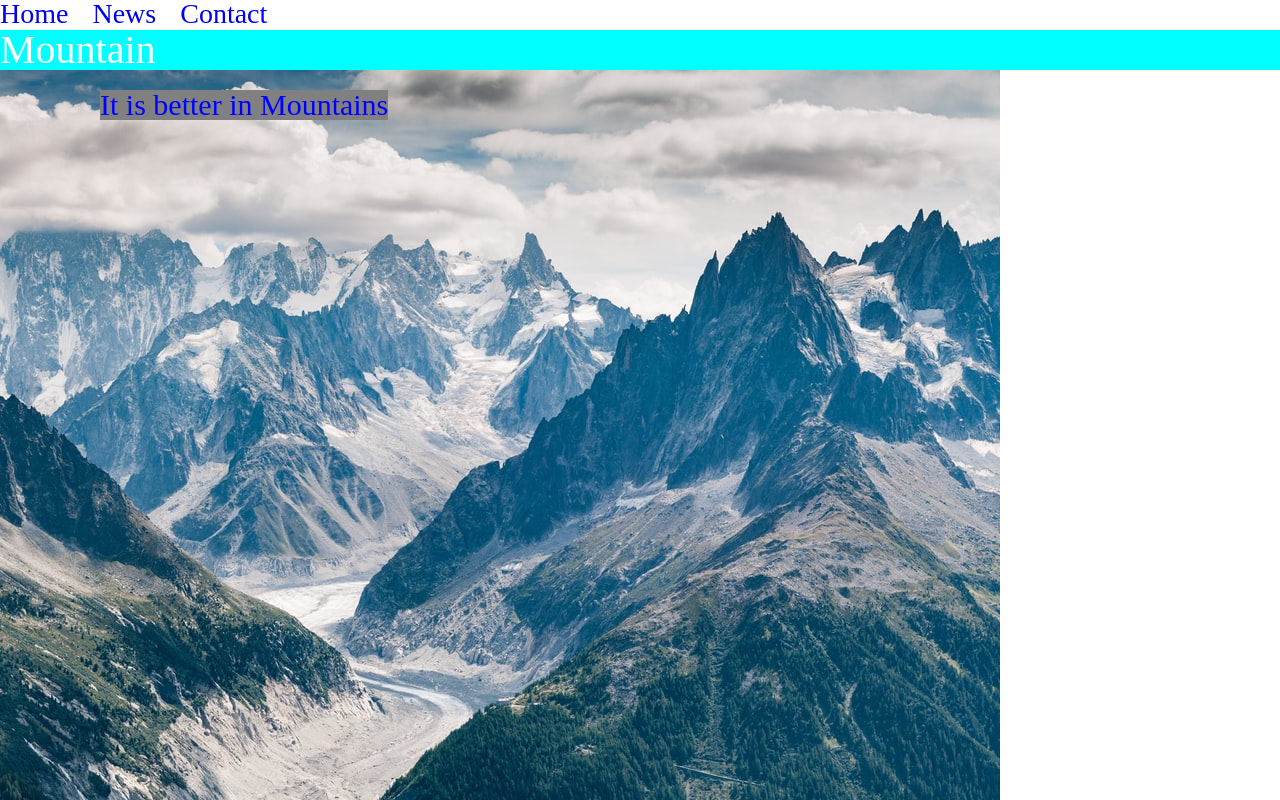
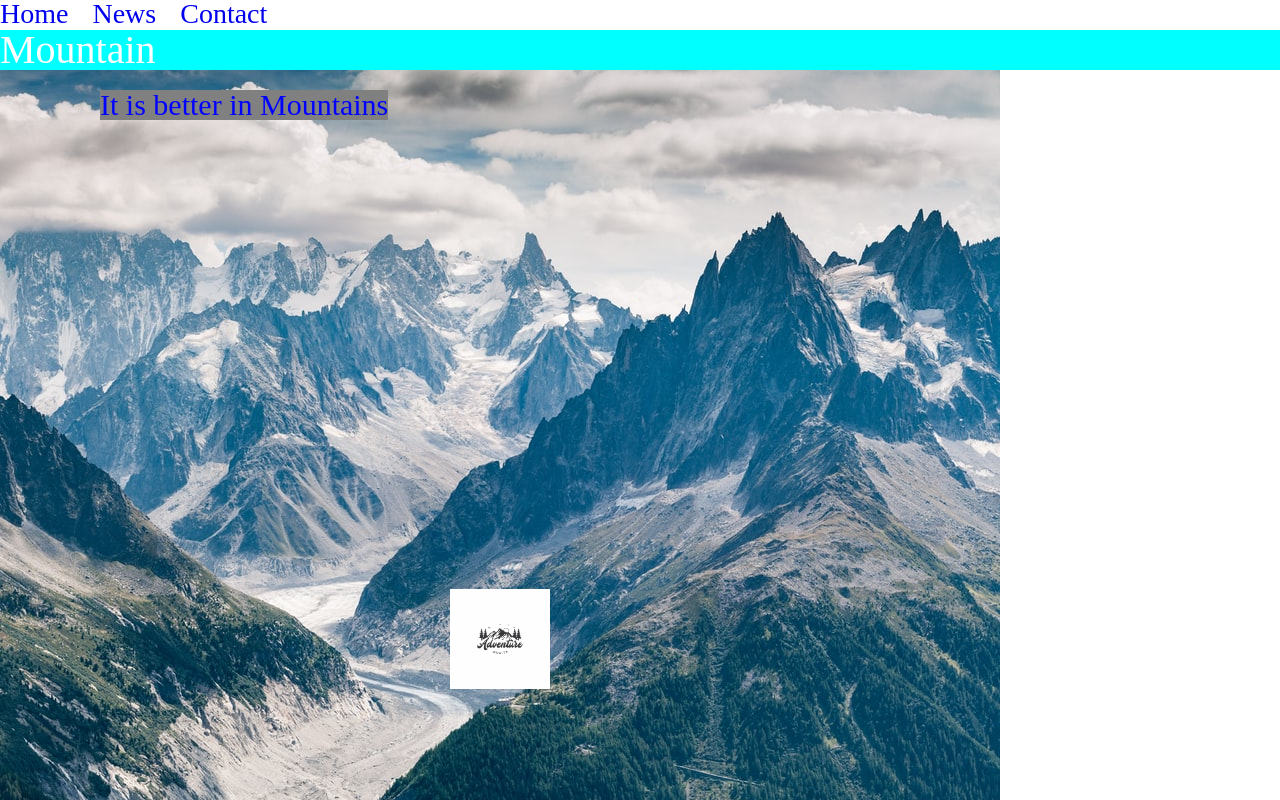
Before and after one commit to Sophie03/Lesson-6, a plain HTML site: page index.html in a window 1280 px wide. Shown: the top 800 px of the page. Drawn offline with Linux system fonts and the light colour scheme.

Commit message:
added logo in absolute

```diff
--- a/css/style.css
+++ b/css/style.css
@@ -23,6 +23,8 @@
 }
 .relative{
 	position: relative;
+	width: 1000px;
+
 }
 .absolute{
 	position: absolute;
@@ -32,9 +34,11 @@
 	color: blue;
 	font-size: 30px;
 }
-.absolute1{
-	width: 30px;
+.logo{
 	position: absolute;
-	bottom: 0;
-	right: 0;
+	width: 100px;
+	top: 50%;
+	left:50%;
+	transform: translate(-50%,-50%);
+
 }
--- a/index.html
+++ b/index.html
@@ -28,7 +28,7 @@
 			<div class="relative">
 				<p class="absolute"> It is better in Mountains</p>
 				<img src="image/mountain.jpg" alt="mountain">
-				<img src="image/logo.jpg" alt="logo">
+				<img class="logo" src="image/logo.jpg" alt="logo">
 			</div>
 		</div>
 	</section>
```
